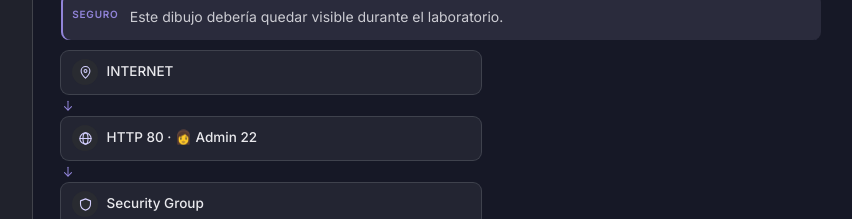
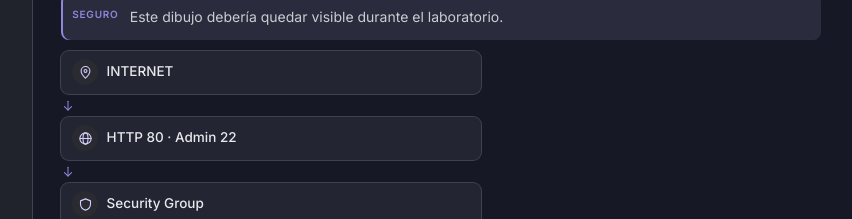
Before and after one commit to Sakhura/aws_ejemplo, a React (Vite) app: page /aprendizaje/aws-desde-cero/modulo-3/clase-4 in a window 1280 px wide. Shown: the part 9920-10139 px from the top of the page, without its empty margins (183-1035 px from the left). Built offline with nearby package versions, Linux system fonts and the light colour scheme.

Commit message:
Limpiar emoji huerfanos en labels de Flow (Modulo 2 Clase 5, Modulo 3 Clase 4)
Tres steps de Flow tenian emoji decorativo incrustado en el label,
redundante junto al icono de linea ya asignado a ese paso.

```diff
--- a/src/pages/CursoAws/Modulo2Clase5.jsx
+++ b/src/pages/CursoAws/Modulo2Clase5.jsx
@@ -501,7 +501,7 @@ export default function Modulo2Clase5() {
           <Nota><p>Ahora ya conocemos las piezas:</p></Nota>
           <Flow steps={[
             { icon: 'lock', label: 'IAM' },
-            { icon: 'user', label: 'Identidades · 🎭 Roles · 📜 Políticas' },
+            { icon: 'user', label: 'Identidades · Roles · Políticas' },
             { icon: 'target', label: 'Permisos' },
             { icon: 'cloud', label: 'Recursos AWS' },
           ]} />
--- a/src/pages/CursoAws/Modulo3Clase4.jsx
+++ b/src/pages/CursoAws/Modulo3Clase4.jsx
@@ -301,7 +301,7 @@ export default function Modulo3Clase4() {
           <Nota><p>Este dibujo debería quedar visible durante el laboratorio.</p></Nota>
           <Flow steps={[
             { icon: 'map-pin', label: 'INTERNET' },
-            { icon: 'globe', label: 'HTTP 80 · 👩 Admin 22' },
+            { icon: 'globe', label: 'HTTP 80 · Admin 22' },
             { icon: 'shield', label: 'Security Group' },
             { icon: 'server', label: 'EC2' },
           ]} />
@@ -532,7 +532,7 @@ export default function Modulo3Clase4() {
         <div className="bridge-callout">
           <div className="lesson-eyebrow"><Icon name="arrow-right" /> Puente hacia la Clase 5</div>
           <Nota><p>Cerraría mostrando nuestra instancia:</p></Nota>
-          <Flow steps={[{ icon: 'map-pin', label: 'Usuario' }, { icon: 'shield', label: 'Security Group' }, { icon: 'server', label: 'EC2' }, { n: '?', label: '💾 ???' }]} />
+          <Flow steps={[{ icon: 'map-pin', label: 'Usuario' }, { icon: 'shield', label: 'Security Group' }, { icon: 'server', label: 'EC2' }, { n: '?', label: '???' }]} />
           <Dialogo>"Ya podemos llegar de forma controlada a nuestro servidor. Pero ¿dónde está guardado su sistema operativo y qué pasa con sus archivos si detenemos la instancia?"</Dialogo>
           <p>Aquí aparece la siguiente pieza:</p>
           <ConceptBadge>Módulo 3 · Clase 5 — Amazon EBS: almacenamiento, volúmenes y snapshots</ConceptBadge>
```
